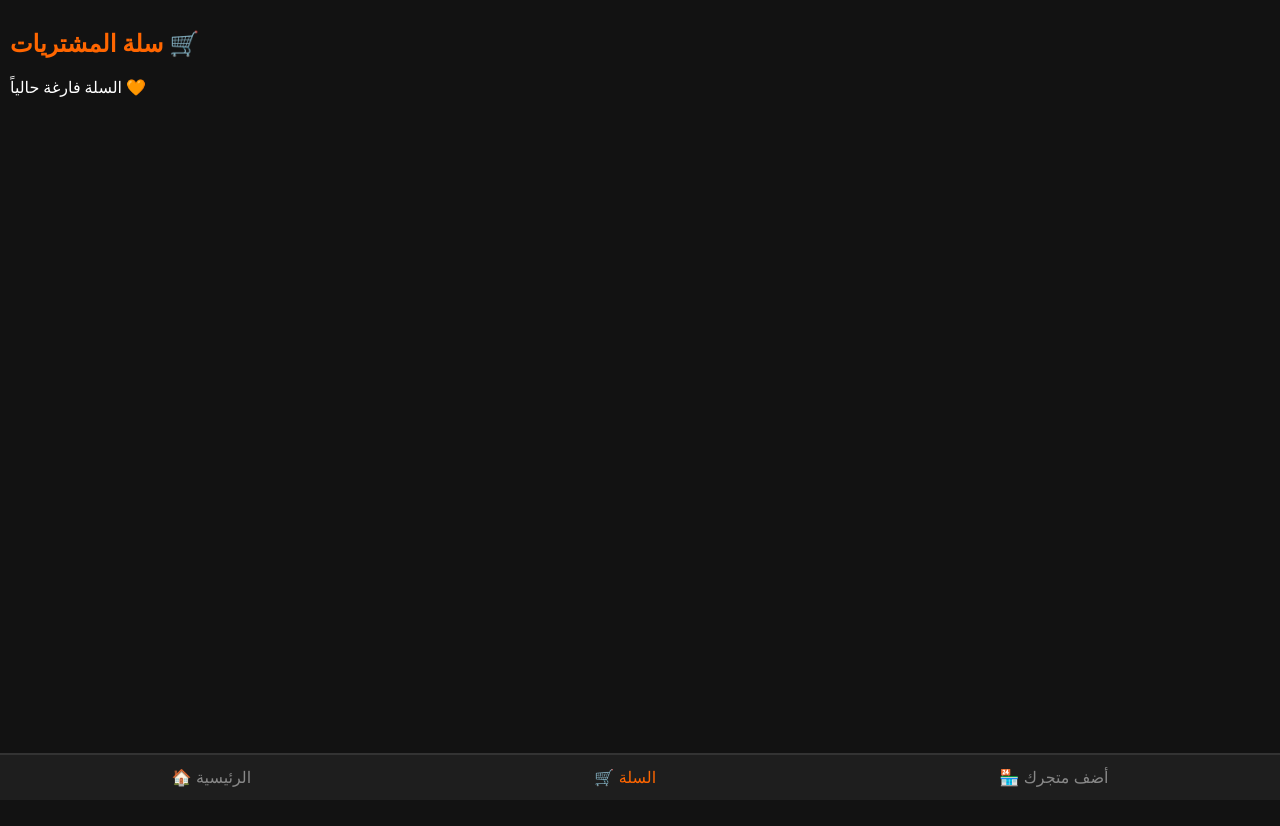
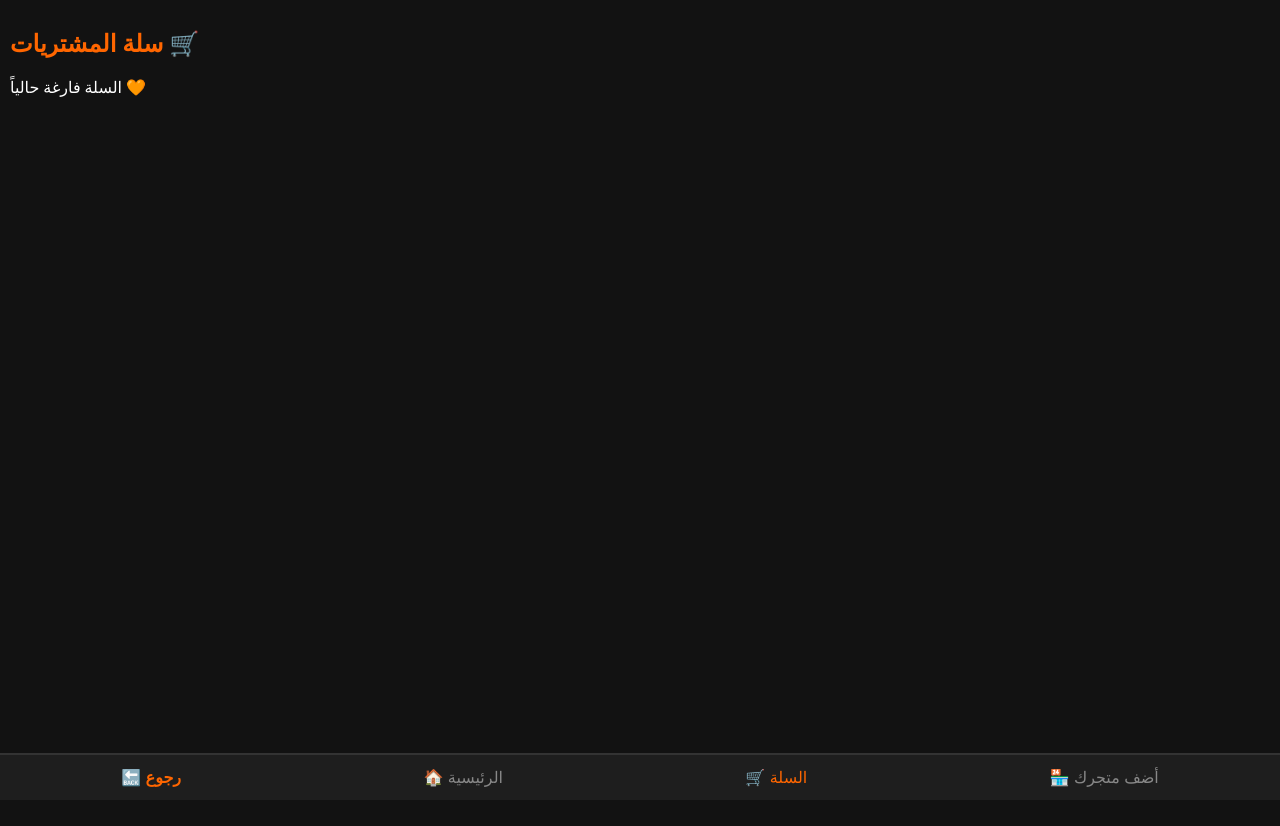
Before and after one commit to hazemkego-spec/minitalabat2, a Next.js app: page / in a window 1280 px wide. Both pictures are taken after a click on the button "🛒 السلة". Shown: the top 826 px of the page. Built offline with nearby package versions, Linux system fonts and the light colour scheme.

Commit message:
Update NavBar.js

```diff
--- a/app/components/NavBar.js
+++ b/app/components/NavBar.js
@@ -1,7 +1,13 @@
-// app/components/NavBar.js
 import React from "react";
 
-export default function NavBar({ activeTab, setActiveTab, setSelectedShop }) {
+export default function NavBar({ activeTab, setActiveTab, setSelectedShop, hasSelectedShop }) {
+
+  // دالة موحدة للرجوع للرئيسية وتصفير المتجر
+  const handleBackToHome = () => {
+    setActiveTab("home");
+    setSelectedShop(null);
+  };
+
   return (
     <nav
       style={{
@@ -13,16 +19,30 @@ export default function NavBar({ activeTab, setActiveTab, setSelectedShop }) {
         display: "flex",
         justifyContent: "space-around",
         padding: "12px 0",
-        borderTop: "2px solid #333"
+        borderTop: "2px solid #333",
+        zIndex: 1000 // لضمان ظهور الشريط فوق أي محتوى
       }}
     >
+      {/* زر الرجوع - يظهر فقط لو العميل داخل صفحة متجر أو في السلة */}
+      {(hasSelectedShop || activeTab !== "home") && (
+        <button
+          onClick={handleBackToHome}
+          style={{
+            color: "#FF6600", // لون مميز للرجوع
+            background: "none",
+            border: "none",
+            fontSize: "16px",
+            fontWeight: "bold"
+          }}
+        >
+          🔙 رجوع
+        </button>
+      )}
+
       <button
-        onClick={() => {
-          setActiveTab("home");
-          setSelectedShop(null);
-        }}
+        onClick={handleBackToHome}
         style={{
-          color: activeTab === "home" ? "#FF6600" : "#888",
+          color: activeTab === "home" && !hasSelectedShop ? "#FF6600" : "#888",
           background: "none",
           border: "none",
           fontSize: "16px"
```
